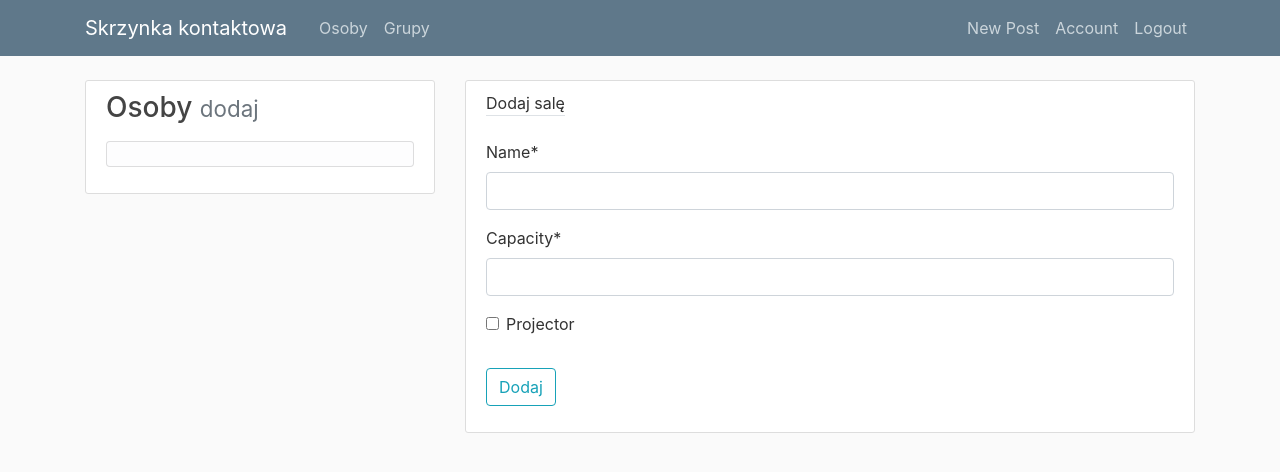
After one commit to Sunip88/Warsztaty_3_conf_room, a Django app: page /room/new/ in a window 1280 px wide. The commit adds this page. Shown: the top 472 px of the page. Run offline with Django 3.2, Linux system fonts and the light colour scheme; some libraries are stand-ins or nearby versions.

Commit message:
Added view add room

```diff
--- a/Warsztaty3/settings.py
+++ b/Warsztaty3/settings.py
@@ -38,6 +38,7 @@ INSTALLED_APPS = [
     'django.contrib.messages',
     'django.contrib.staticfiles',
     'conf_room',
+    'crispy_forms',
 ]
 
 MIDDLEWARE = [
@@ -122,3 +123,5 @@ USE_TZ = True
 # https://docs.djangoproject.com/en/2.0/howto/static-files/
 
 STATIC_URL = '/static/'
+
+CRISPY_TEMPLATE_PACK = 'bootstrap4'
--- a/Warsztaty3/urls.py
+++ b/Warsztaty3/urls.py
@@ -14,8 +14,9 @@ Including another URLconf
     2. Add a URL to urlpatterns:  path('blog/', include('blog.urls'))
 """
 from django.contrib import admin
-from django.urls import path
+from django.urls import path, include
 
 urlpatterns = [
     path('admin/', admin.site.urls),
+    path('', include('conf_room.urls'))
 ]
--- /dev/null
+++ b/conf_room/forms.py
@@ -0,0 +1,8 @@
+from django import forms
+from .models import Room, Reservation
+
+
+class AddRoomForm(forms.ModelForm):
+    class Meta:
+        model = Room
+        fields = ['name', 'capacity', 'projector']
--- /dev/null
+++ b/conf_room/static/conf_room/main.css
@@ -0,0 +1,84 @@
+body {
+  background: #fafafa;
+  color: #333333;
+  margin-top: 5rem;
+}
+
+h1, h2, h3, h4, h5, h6 {
+  color: #444444;
+}
+
+ul {
+  margin: 0;
+}
+
+.bg-steel {
+  background-color: #5f788a;
+}
+
+.site-header .navbar-nav .nav-link {
+  color: #cbd5db;
+}
+
+.site-header .navbar-nav .nav-link:hover {
+  color: #ffffff;
+}
+
+.site-header .navbar-nav .nav-link.active {
+  font-weight: 500;
+}
+
+.content-section {
+  background: #ffffff;
+  padding: 10px 20px;
+  border: 1px solid #dddddd;
+  border-radius: 3px;
+  margin-bottom: 20px;
+}
+
+.article-title {
+  color: #444444;
+}
+
+a.article-title:hover {
+  color: #428bca;
+  text-decoration: none;
+}
+
+.article-content {
+  white-space: pre-line;
+}
+
+.article-img {
+  height: 65px;
+  width: 65px;
+  margin-right: 16px;
+}
+
+.article-metadata {
+  padding-bottom: 1px;
+  margin-bottom: 4px;
+  border-bottom: 1px solid #e3e3e3
+}
+
+.article-metadata a:hover {
+  color: #333;
+  text-decoration: none;
+}
+
+.article-svg {
+  width: 25px;
+  height: 25px;
+  vertical-align: middle;
+}
+
+.account-img {
+  height: 125px;
+  width: 125px;
+  margin-right: 20px;
+  margin-bottom: 16px;
+}
+
+.account-heading {
+  font-size: 2.5rem;
+}
--- a/conf_room/templates/conf_room/base.html
+++ b/conf_room/templates/conf_room/base.html
@@ -8,7 +8,7 @@
 
     <!-- Bootstrap CSS -->
     <link rel="stylesheet" href="https://stackpath.bootstrapcdn.com/bootstrap/4.1.3/css/bootstrap.min.css" integrity="sha384-MCw98/SFnGE8fJT3GXwEOngsV7Zt27NXFoaoApmYm81iuXoPkFOJwJ8ERdknLPMO" crossorigin="anonymous">
-    <link rel="stylesheet" type="text/css" href="{% static 'contact_box/main.css' %}">
+    <link rel="stylesheet" type="text/css" href="{% static 'conf_room/main.css' %}">
     {% if title %}
         <title>Django Homework - {{ title }}</title>
     {% else %}
--- a/conf_room/templates/conf_room/home.html
+++ b/conf_room/templates/conf_room/home.html
@@ -1,4 +1,4 @@
-{% extends "contact_box/base.html" %}
+{% extends "conf_room/base.html" %}
 {% block content %}
 aaaa
 {% endblock content %}
--- /dev/null
+++ b/conf_room/templates/conf_room/room_add.html
@@ -0,0 +1,17 @@
+{% extends "conf_room/room_nav.html" %}
+{% load static %}
+{% load crispy_forms_tags %}
+{% block content %}
+    <div class="content-section">
+        <form method="post">
+            {% csrf_token %}
+            <fieldset class="form-group">
+                <label class="border-bottom mb-4">Dodaj salę</label>
+                {{ form|crispy }}
+            </fieldset>
+            <div class="form-group">
+                <button class="btn btn-outline-info" type="submit">Dodaj</button>
+            </div>
+        </form>
+    </div>
+{% endblock content %}
--- a/conf_room/templates/conf_room/person_nav.html
+++ b/conf_room/templates/conf_room/room_nav.html
@@ -1,4 +1,4 @@
-{% extends "contact_box/base.html" %}
+{% extends "conf_room/base.html" %}
 {% block navbar %}
 <main role="main" class="container">
     <div class="row">
--- /dev/null
+++ b/conf_room/urls.py
@@ -0,0 +1,6 @@
+from django.urls import path, include
+from .views import *
+
+urlpatterns = [
+    path('room/new/', AddRomm.as_view(), name='room-add'),
+]
--- a/conf_room/views.py
+++ b/conf_room/views.py
@@ -1 +1,20 @@
-from django.shortcuts import render
+from django.shortcuts import render, HttpResponse, redirect
+from django.views import View
+from .forms import *
+from django.contrib import messages
+
+
+class AddRomm(View):
+    form_class = AddRoomForm
+
+    def get(self, request):
+        return render(request, 'conf_room/room_add.html',
+                      {'form': self.form_class})
+    def post(self, request):
+        form = self.form_class(request.POST)
+        if form.is_valid():
+            form.save()
+            messages.success(request, 'Dodano salę')
+            return redirect('room-add')
+        messages.error(request, 'Błędne dane')
+        return HttpResponse('Nieprawidłowe dane')
```
Also changed, not shown: requirements.txt (added, +7 -0 lines).
